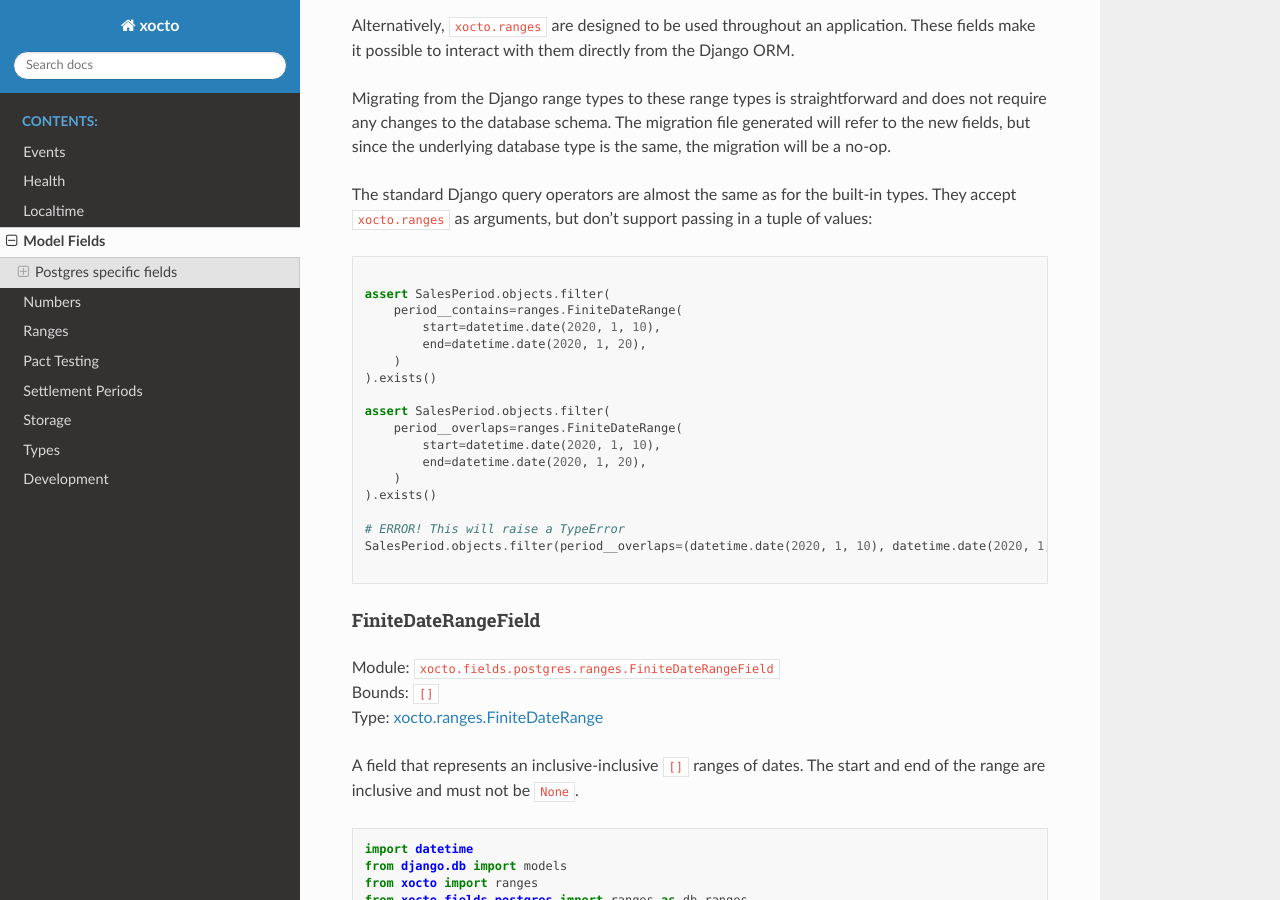
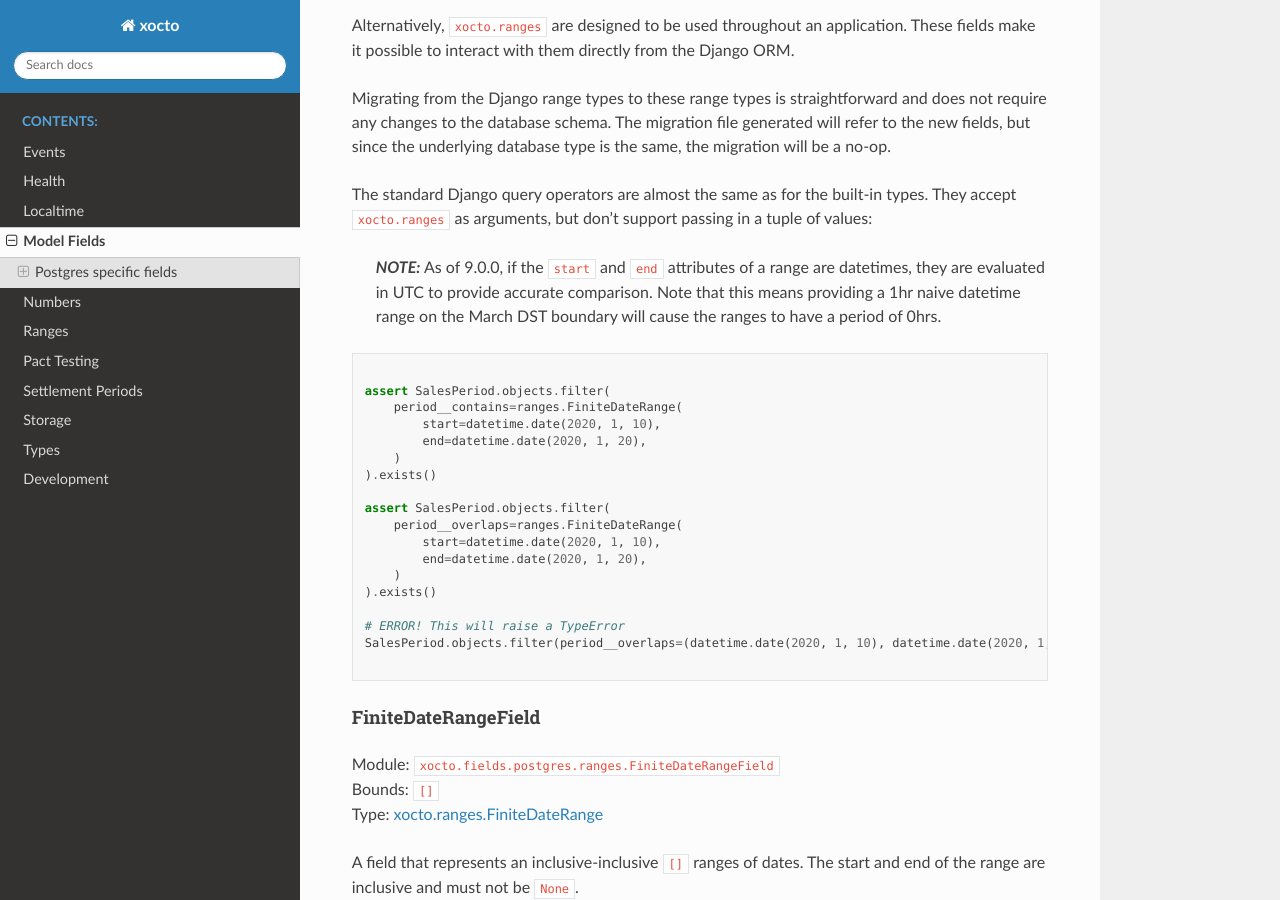
Before and after one commit to octoenergy/xocto, a Sphinx documentation site: the page built from docs/xocto/model_fields.md, in a window 1280 px wide and 900 px high, scrolled down 518 px. Built offline with Sphinx 7.4.7 and the Read the Docs theme 3.1.0, drawn with Linux system fonts in a browser that asks for light colours.

Commit message:
Update docs to include note about UTC datetime evaluation
Highlight that datetimes in the Range class are evaluated internally in the UTC timezone, and that there is a specific usecase that will fail as of v9.0.0

````diff
--- a/docs/xocto/model_fields.md
+++ b/docs/xocto/model_fields.md
@@ -1,7 +1,6 @@
 # Model Fields
 
 Custom [Django model fields](https://docs.djangoproject.com/en/dev/ref/models/fields/).
-
 
 ## Postgres specific fields
 
@@ -26,6 +25,11 @@ be a no-op.
 
 The standard Django query operators are almost the same as for the built-in types.
 They accept `xocto.ranges` as arguments, but don't support passing in a tuple of values:
+
+> **_NOTE:_** As of 9.0.0, if the `start` and `end` attributes of a range are
+> datetimes, they are evaluated in UTC to provide accurate comparison.
+> Note that this means providing a 1hr naive datetime range on the March DST
+> boundary will cause the ranges to have a period of 0hrs.
 
 ```python
 
@@ -82,7 +86,6 @@ assert sales_period.period == ranges.FiniteDateRange(
 assert sales_period.period.start == datetime.date(2020, 1, 1)
 ```
 
-
 #### FiniteDateTimeRangeField
 
 Module: `xocto.fields.postgres.ranges.FiniteDateTimeRangeField`\
@@ -120,7 +123,6 @@ assert calendar_entry.event_time == ranges.FiniteDatetimeRange(
 )
 assert calendar_entry.event_time.start == localtime.datetime(2020, 1, 1, 14, 30)
 ```
-
 
 #### HalfFiniteDateTimeRangeField
 
````
